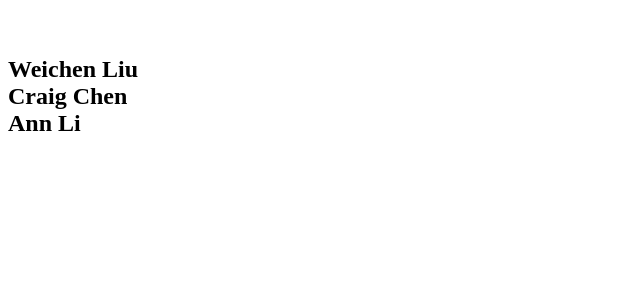
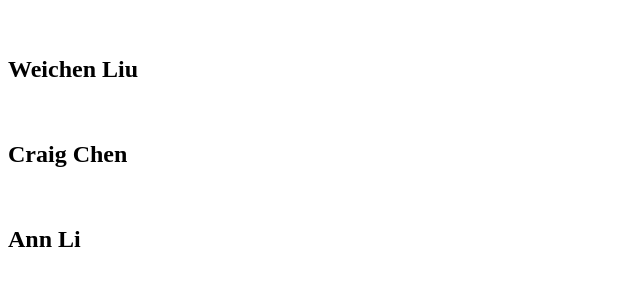
Before and after one commit to weichenliu0571/web, a plain HTML site: page index.html in a window 1280 px wide. Shown: the part 48-334 px from the top of the page, without its empty margins (0-640 px from the left). Drawn offline with Linux system fonts and the light colour scheme.

Commit message:
Update index.html

```diff
--- a/index.html
+++ b/index.html
@@ -1,8 +1,8 @@
 <h1> AWC </h1>
 <br>
-<h2> Weichen Liu
+<h2> Weichen Liu </h2>
 <br>
-Craig Chen
+<h2> Craig Chen </h2>
 <br>
-Ann Li </h2>
+<h2> Ann Li </h2>
 <title> David </title>
```
